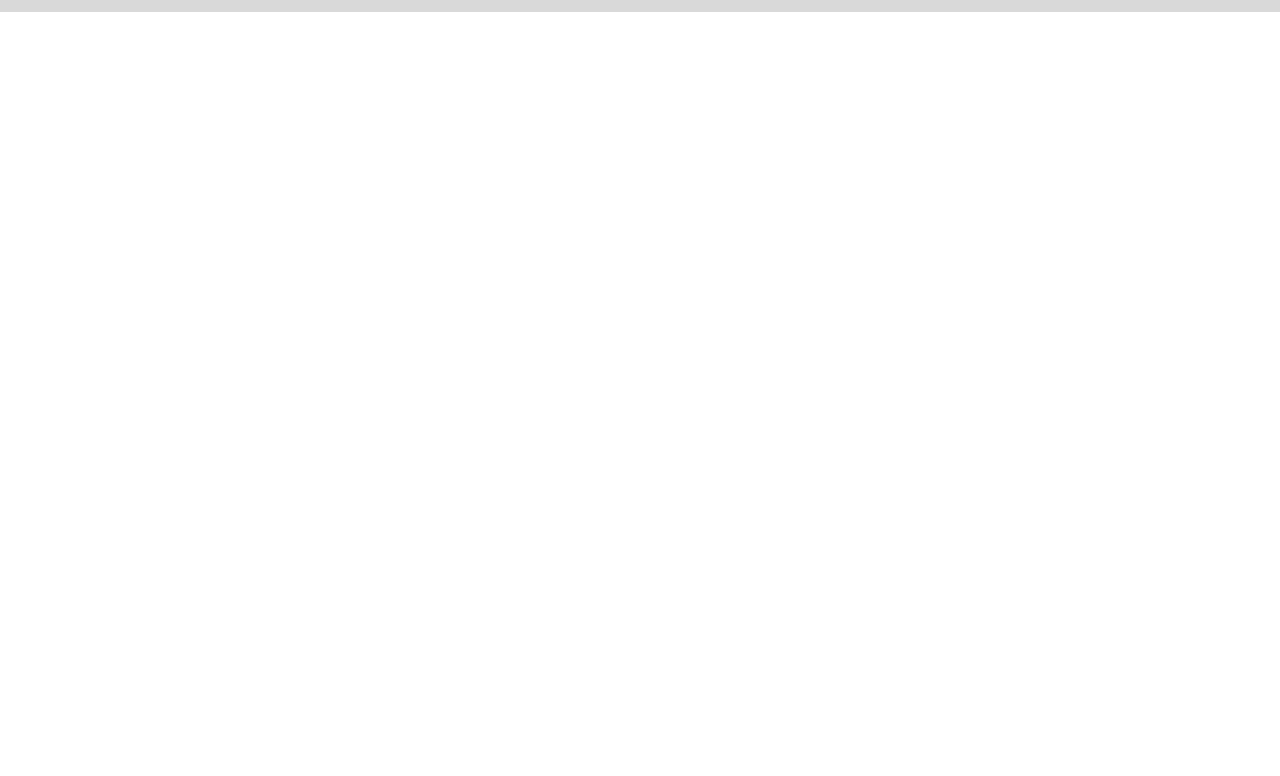
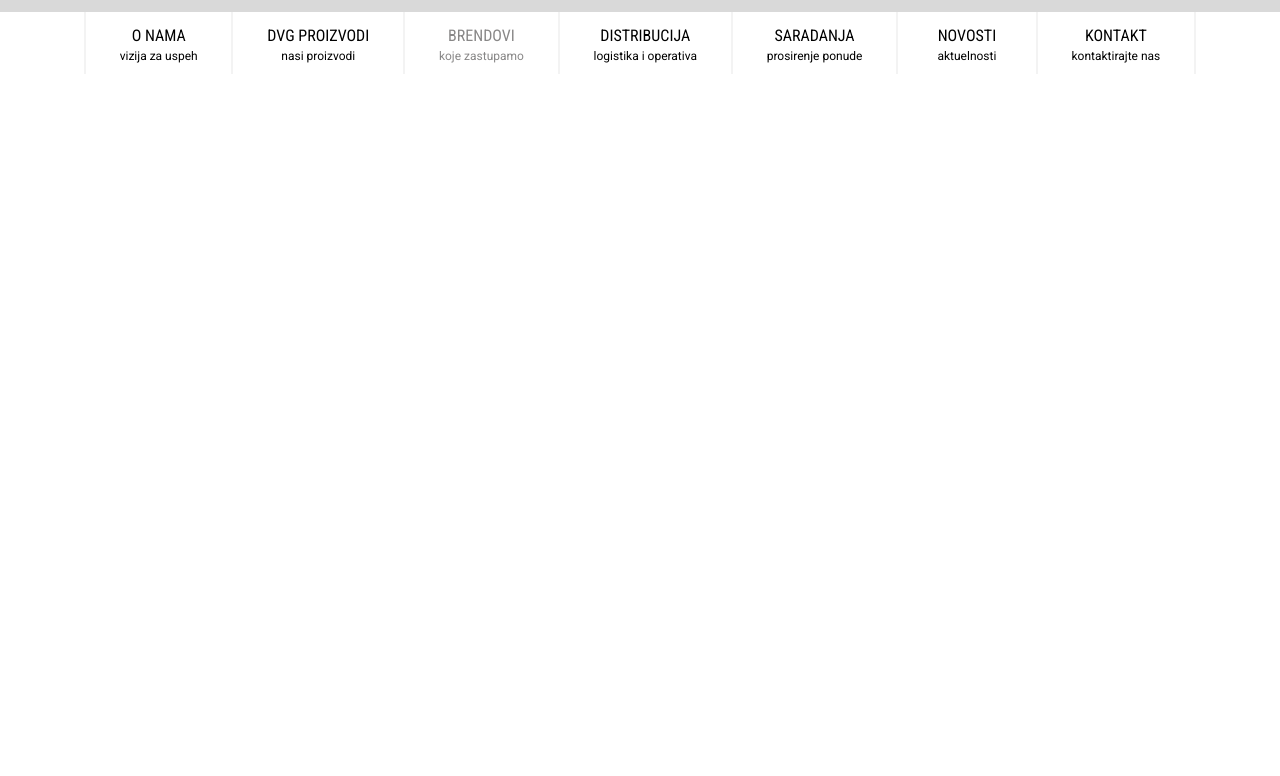
Before and after one commit to aleksandra49/PresentStudioPraksaFront, a plain HTML site: page index.html in a window 1280 px wide. Shown: the part 63-839 px from the top of the page. Drawn offline with Linux system fonts and the light colour scheme.

Commit message:
uradjen meni

```diff
--- a/index.html
+++ b/index.html
@@ -7,6 +7,7 @@
         <!--link da zna odakle da uzima izgled stranice-->
         <link rel="stylesheet" href="stil.css">
         <link href='https://fonts.googleapis.com/css?family=Roboto' rel='stylesheet'>
+        <link href='https://fonts.googleapis.com/css?family=Roboto Condensed' rel='stylesheet'>
     </head>
 
 
@@ -34,6 +35,49 @@
                     </ul>
                 </div>
             </div>
+
+
+            <nav class="navbar">
+                <ul class="nav-links">
+                    <li> <img src="images/linijaMeni.png" alt="linijaMeni"></li>
+                    <li class="prviItem">
+                        <h4 class="prvi">O NAMA</h4>
+                        <p>vizija za uspeh</p>
+                    </li>
+                    <li> <img src="images/linijaMeni.png" alt="linijaMeni"></li>
+                    <li>
+                        <h4>DVG PROIZVODI</h4>
+                        <p>nasi proizvodi</p>
+                    </li>
+                    <li> <img src="images/linijaMeni.png" alt="linijaMeni"></li>
+                    <li class="brend">
+                        <h4>BRENDOVI</h4>
+                        <p>koje zastupamo</p>
+                    </li>
+                    <li> <img src="images/linijaMeni.png" alt="linijaMeni"></li>
+                    <li>
+                        <h4>DISTRIBUCIJA </h4>
+                        <p>logistika i operativa </p>
+                    </li>
+                    <li> <img src="images/linijaMeni.png" alt="linijaMeni"></li>
+                    <li>
+                        <h4>SARADANJA </h4>
+                        <p>prosirenje ponude</p>
+                    </li>
+                    <li> <img src="images/linijaMeni.png" alt="linijaMeni"></li>
+                    <li>
+                        <h4>NOVOSTI</h4>
+                        <p>aktuelnosti</p>
+                    </li>
+                    <li> <img src="images/linijaMeni.png" alt="linijaMeni"></li>
+                    <li>
+                        <h4>KONTAKT</h4>
+                        <p>kontaktirajte nas</p>
+                    </li>
+                    <li> <img src="images/linijaMeni.png" alt="linijaMeni"></li>
+                </ul>
+            </nav>
+
         </header>
     </body>
 
--- a/stil.css
+++ b/stil.css
@@ -57,12 +57,86 @@ body{
     text-decoration: none;
     font-family: 'Roboto';
     color: #595959;
+    font-size: 14px;
+    font-weight: 400;
+    line-height: 18px;
+    letter-spacing: 0em;
+    text-align: left;
 }
 
 .header .div1 .jezici ul li .active {
     text-decoration: none;
     color: #888787;
     font-weight: 400;
-    size: 14px;
-    /*vidi jos ima svojih izgleda kao kako treba*/
+   /* width: 47px
+    height: 18px
+    top: 31px
+    left: 1288.64px*/
+
 }
+
+
+/*meni*/
+
+.header .navbar {
+    display: contents;
+    /*njihovo mi smeta kada stavim nece lepo na sredinu*/
+    /*width: 1100px;
+    height: 64px;
+    top: 75px;
+    left: 122px;*/
+    /*da mi lepo ispise sve u redovima kako teba a ne da sece redove*/
+    white-space: nowrap;
+
+
+
+}
+
+.header .navbar ul {
+
+    display: flex;
+    flex: 1;
+    margin-left: 50px;
+    margin-right: 50px;
+    /*align-items: center;*/
+
+}
+
+
+.header .navbar ul li {
+    width: 50%;
+    display: flex;
+    align-items: center;
+    flex-direction: column;
+    justify-content: center;
+    flex: 1;
+    list-style-type: none;
+    text-align: center;
+
+
+}
+/*za font od menija za roditelja */
+.header .navbar ul li h4 {
+    font-family: 'Roboto Condensed';
+    font-size: 16px;
+    font-weight: 400;
+    line-height: 26px;
+    letter-spacing: 0px;
+    text-align: center;
+
+}
+/*za font od menija  za dete*/
+.header .navbar ul li p {
+    font-family: 'Roboto';
+    font-size: 12px;
+    font-weight: 400;
+    line-height: 14px;
+    letter-spacing: 0em;
+    text-align: center;
+
+}
+/*za brend za je dr boje jer je kliknuto an to*/
+.header .navbar ul  .brend {
+    color: #888787;
+
+}
```
Also changed, not shown: images/linijaMeni.png (added).
